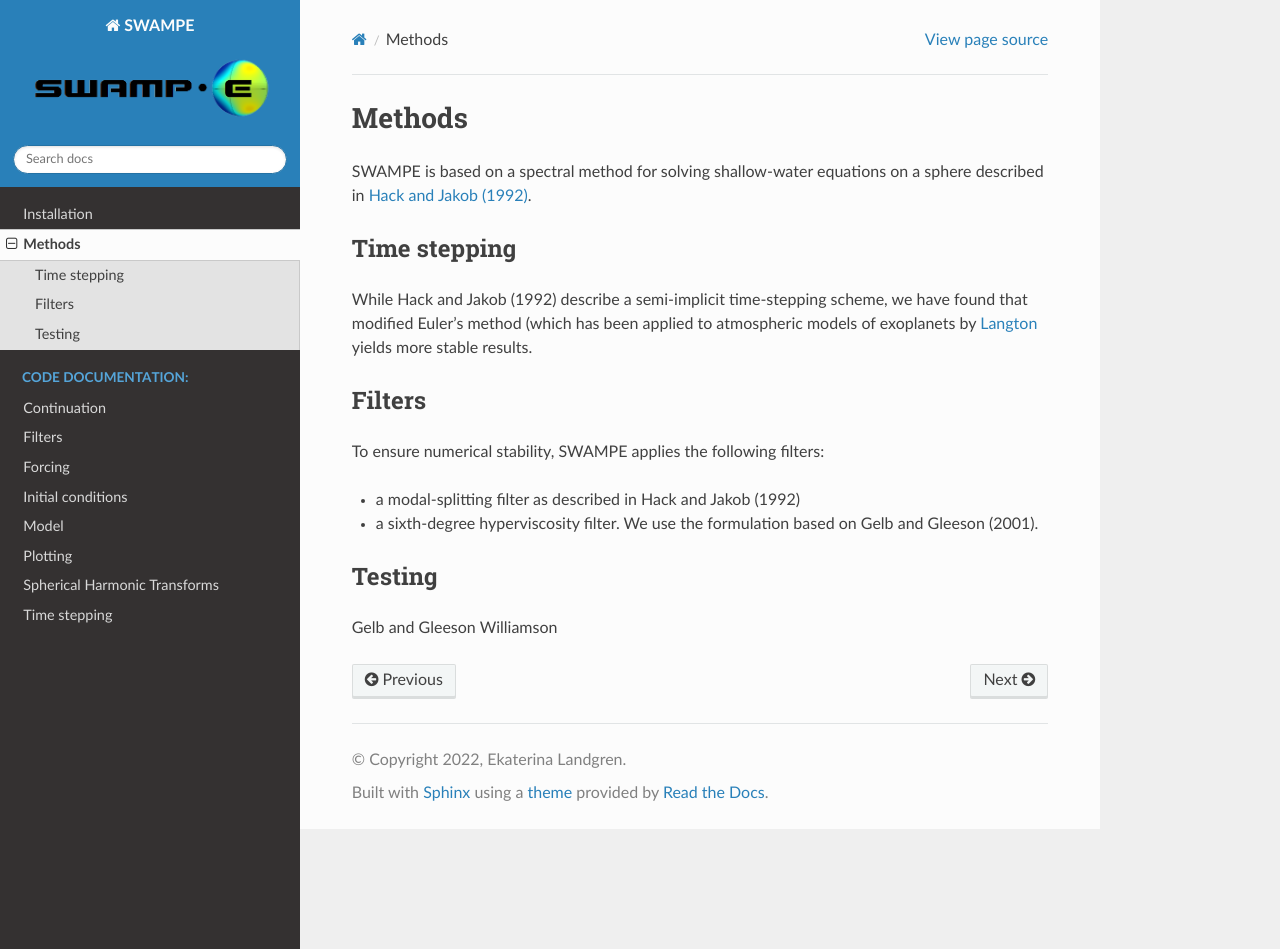
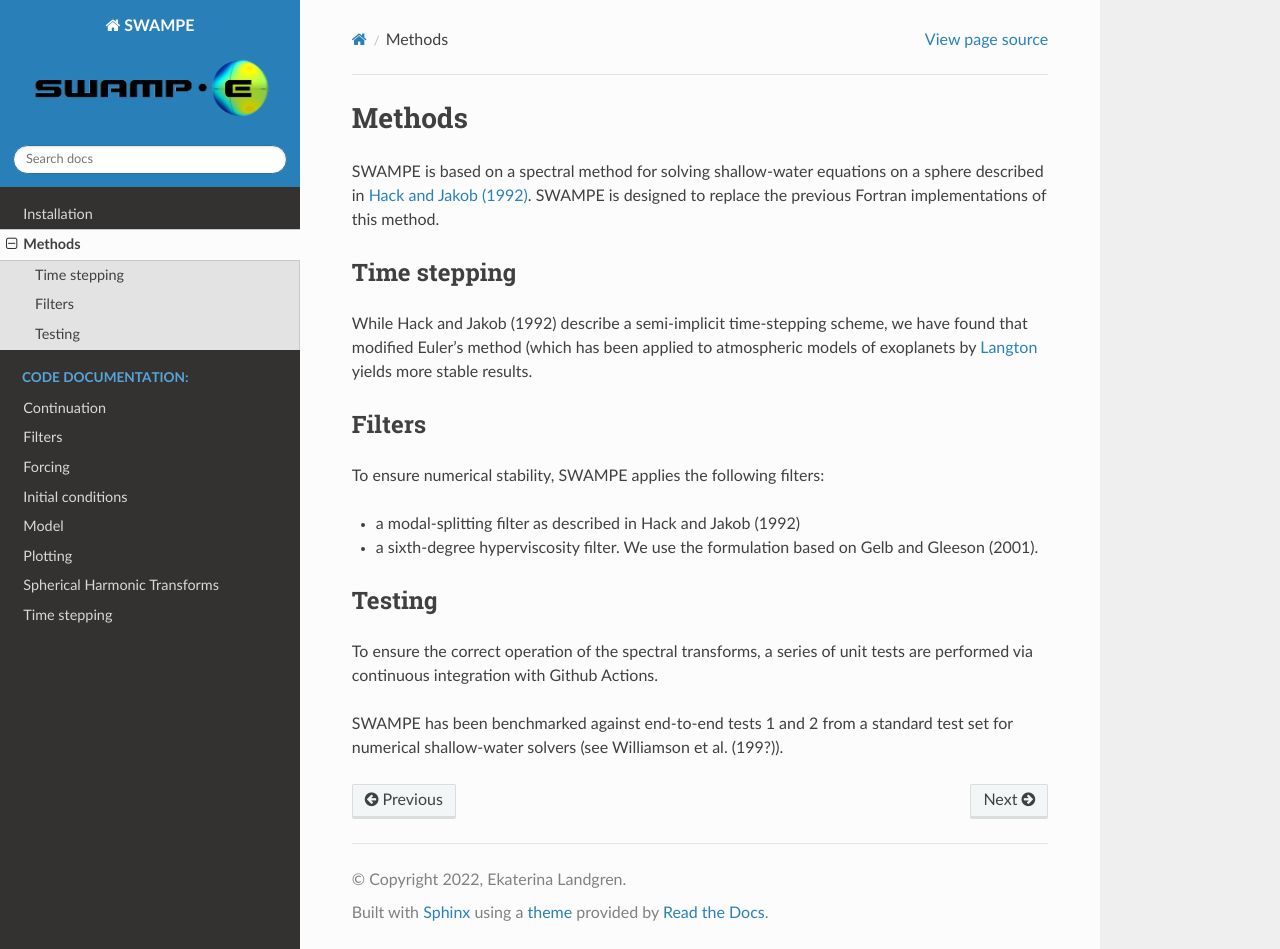
Before and after one commit to kathlandgren/SWAMPE, a Sphinx documentation site: the page built from docs/source/methods.rst, in a window 1280 px wide and 949 px high. Built offline with Sphinx 7.4.7 and the Read the Docs theme 2.0.0, drawn with Linux system fonts in a browser that asks for light colours; pages that are not in the unit, such as notebooks, are missing from menus.

Commit message:
update methods.rst

```diff
--- a/docs/source/methods.rst
+++ b/docs/source/methods.rst
@@ -1,8 +1,9 @@
 Methods
-============
+===============
 
 SWAMPE is based on a spectral method for solving shallow-water equations on a sphere
 described in `Hack and Jakob (1992) <https://opensky.ucar.edu/islandora/object/technotes:112>`_.
+SWAMPE is designed to replace the previous Fortran implementations of this method.
 
 Time stepping
 ----------------
@@ -25,6 +26,8 @@ To ensure numerical stability, SWAMPE applies the following filters:
 Testing
 ----------------
 
+To ensure the correct operation of the spectral transforms, a series of unit tests are performed
+via continuous integration with Github Actions.
 
-Gelb and Gleeson
-Williamson
+SWAMPE has been benchmarked against end-to-end tests 1 and 2 from a standard test set for
+numerical shallow-water solvers (see Williamson et al. (199?)).
```
Also changed, not shown: docs/source/index.rst (line endings or trailing spaces).
